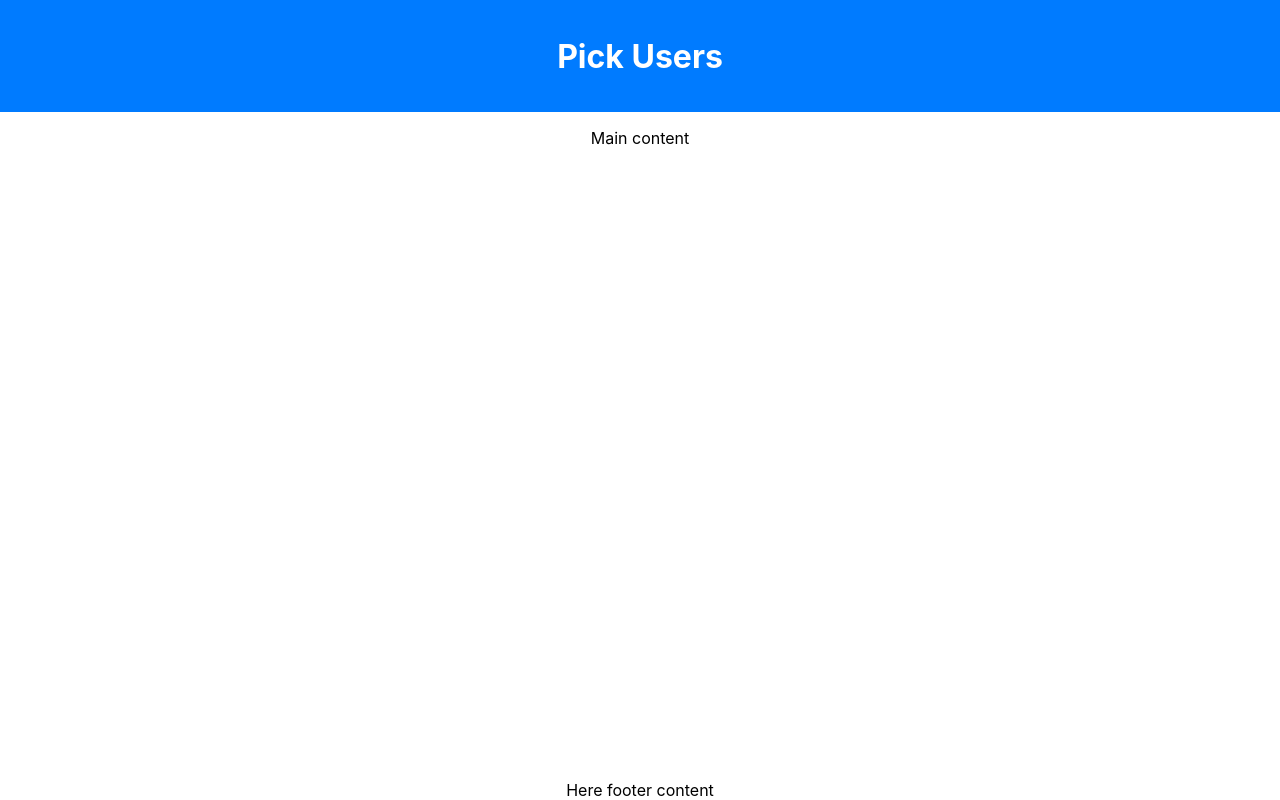
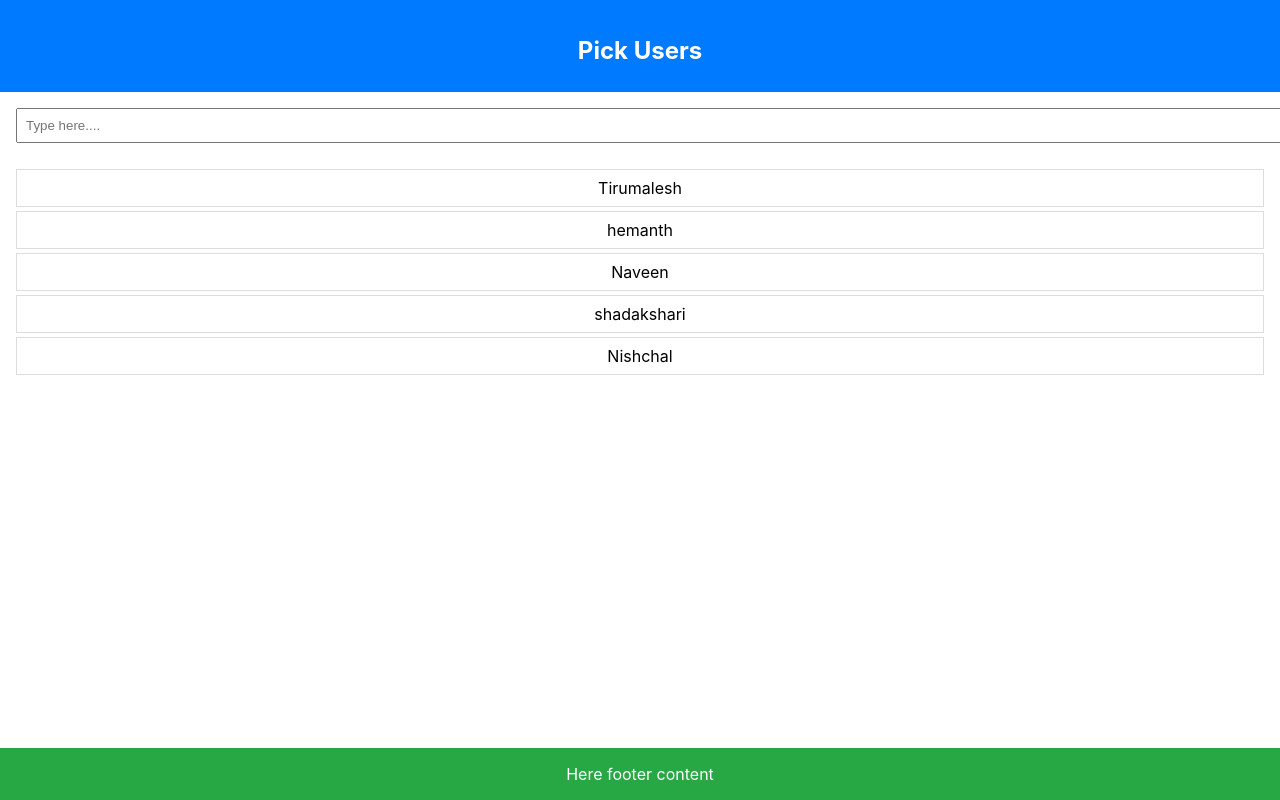
Before and after one commit to Tirumalesh678/react-assignment, a React (Create React App) app: page / in a window 1280 px wide. Built offline with nearby package versions, Linux system fonts and the light colour scheme.

Commit message:
added all functionality need to modify the css

```diff
--- a/src/App.css
+++ b/src/App.css
@@ -4,38 +4,3 @@
   min-height: 100vh;
   text-align: center;
 }
-
-.App-logo {
-  height: 40vmin;
-  pointer-events: none;
-}
-
-@media (prefers-reduced-motion: no-preference) {
-  .App-logo {
-    animation: App-logo-spin infinite 20s linear;
-  }
-}
-
-.App-header {
-  background-color: #282c34;
-  min-height: 100vh;
-  display: flex;
-  flex-direction: column;
-  align-items: center;
-  justify-content: center;
-  font-size: calc(10px + 2vmin);
-  color: white;
-}
-
-.App-link {
-  color: #61dafb;
-}
-
-@keyframes App-logo-spin {
-  from {
-    transform: rotate(0deg);
-  }
-  to {
-    transform: rotate(360deg);
-  }
-}
--- a/src/components/Main/Main.css
+++ b/src/components/Main/Main.css
@@ -3,3 +3,48 @@
     padding: 1em;
     overflow-y: auto; /* Allow main content to be scrollable */
 }
+
+input {
+    width: 100%;
+    padding: 8px;
+    margin-bottom: 10px;
+  }
+
+  ul {
+    list-style: none;
+    padding: 0;
+  }
+
+  li {
+    cursor: pointer;
+    padding: 8px;
+    border: 1px solid #ddd;
+    margin-bottom: 4px;
+  }
+
+  .chips {
+    display: flex;
+    flex-wrap: wrap;
+    gap: 8px;
+  }
+
+  .chip {
+    background-color: #f8f9fa;
+    color: #495057;
+    padding: 8px;
+    border: 1px solid #ced4da;
+    border-radius: 4px;
+    display: flex;
+    align-items: center;
+    cursor: pointer;
+  }
+
+  .span {
+    margin-left: 8px;
+    cursor: pointer;
+  }
+
+  .chip.highlighted {
+    background-color: #007bff;
+    color: #fff;
+  }
--- a/src/components/Main/Main.js
+++ b/src/components/Main/Main.js
@@ -1,9 +1,87 @@
-import React from 'react'
+import React, { useEffect, useState } from 'react'
 import './Main.css'
 const Main = () => {
+    const arr=['Tirumalesh', 'hemanth','Naveen','shadakshari','Nishchal'];
+    const [items,setItems]=useState(arr);
+    const [selectedItems,setSelectedItems]=useState([]);
+    const [inputValue,setInputValue]=useState('');
+    const [highlightedItem,setHighlightedItem]=useState(null);
+    const handleInputChange=(e)=>{
+        setInputValue(e.target.value);
+    };
+
+    const handleChipRemove=(item)=>{
+        setSelectedItems(selectedItems.filter((i)=>i!==item));
+        setItems([...items,item]);
+        setHighlightedItem(null);
+    }
+
+    const handleItemClick=(item)=>{
+        setSelectedItems([...selectedItems,item]);
+        setItems(items.filter((i)=>i!==item));
+        setInputValue('');
+    }
+
+
+    const handleBackSpace=()=>{
+        if(inputValue===''&&selectedItems.length>0&&highlightedItem===null)
+        {
+            const lastItem=selectedItems[selectedItems.length-1];
+            setHighlightedItem(lastItem);
+        }
+        else if(highlightedItem!=null){
+            handleChipRemove(highlightedItem);
+            // setSelectedItems(selectedItems.filter((item)=>item!==selectedItems));
+            // setItems([...items,highlightedItem]);
+            // setHighlightedItem(null);
+        }
+    };
+
+    useEffect(()=>{
+        const handleKeyDown=(e)=>{
+            if(e.key==='Backspace')
+            {
+                handleBackSpace();
+            }
+        };
+        document.addEventListener('keydown',handleBackSpace);
+        return()=>{
+            document.removeEventListener('keydown',handleBackSpace);
+        };
+    },[selectedItems,highlightedItem,inputValue]);
+
+
   return (
     <div className='main'>
-      Main content
+      <input
+        type='text'
+        value={inputValue}
+        onChange={handleInputChange}
+        placeholder='Type here....'
+      />
+      <div className='chips'>
+        {
+            selectedItems.map((item)=>(
+                <div key={item} className={`chip ${highlightedItem=== item ? 'highlighted':''}`}
+                /*onClick={()=>handleChipRemove(item)}*/>
+                    {item}
+                    <span onClick={()=>handleChipRemove(item)}>X</span>
+                </div>
+            ))
+        }
+      </div>
+      <ul>
+        {
+            items.
+            filter((item)=>item.toLowerCase().includes(inputValue.toLowerCase())).
+            map((item)=>(
+                <li key={item} onClick={()=>handleItemClick(item)}>
+                    {item}
+                </li>
+            ))
+        }
+      </ul>
+
     </div>
   )
 }
--- a/src/components/footer/Footer.css
+++ b/src/components/footer/Footer.css
@@ -3,7 +3,7 @@
     color: #fff;
     padding: 1em;
     margin-top: auto;
-    height: 60px;
+    height: 20px;
     position: sticky;
     bottom: 0;
     z-index: 1000; /* Add a high z-index to keep the footer on top */
--- a/src/components/footer/Footer.js
+++ b/src/components/footer/Footer.js
@@ -2,7 +2,7 @@ import React from 'react'
 import './Footer.css'
 const Footer = () => {
   return (
-    <footer>
+    <footer className='footer'>
       Here footer content
     </footer>
   )
--- a/src/components/header/Header.css
+++ b/src/components/header/Header.css
@@ -2,8 +2,12 @@
     background-color: #007bff;
     color: #fff;
     padding: 1em;
-    height: 80px;
+    height: 60px;
     position: sticky;
     top: 0;
+    text-align:center;
     z-index: 1000; /* Add a high z-index to keep the header on top */;
 }
+.h2{
+    text.align:center;
+}
--- a/src/components/header/Header.js
+++ b/src/components/header/Header.js
@@ -4,7 +4,7 @@ import './Header.css'
 const Header = () => {
   return (
     <header className='header'>
-      <h1>Pick Users</h1>
+      <h2>Pick Users</h2>
     </header>
   )
 }
```
